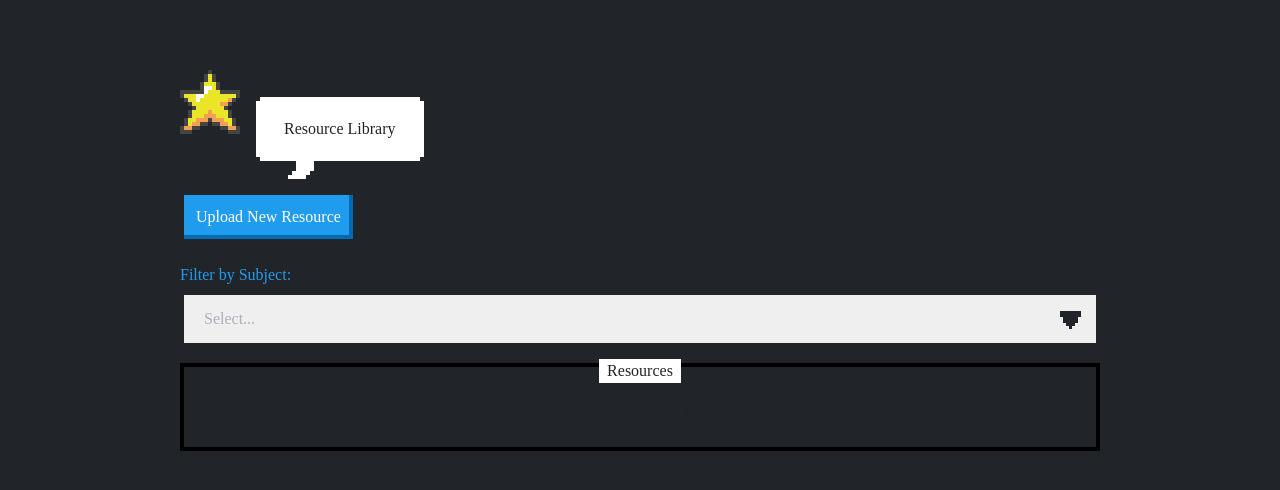
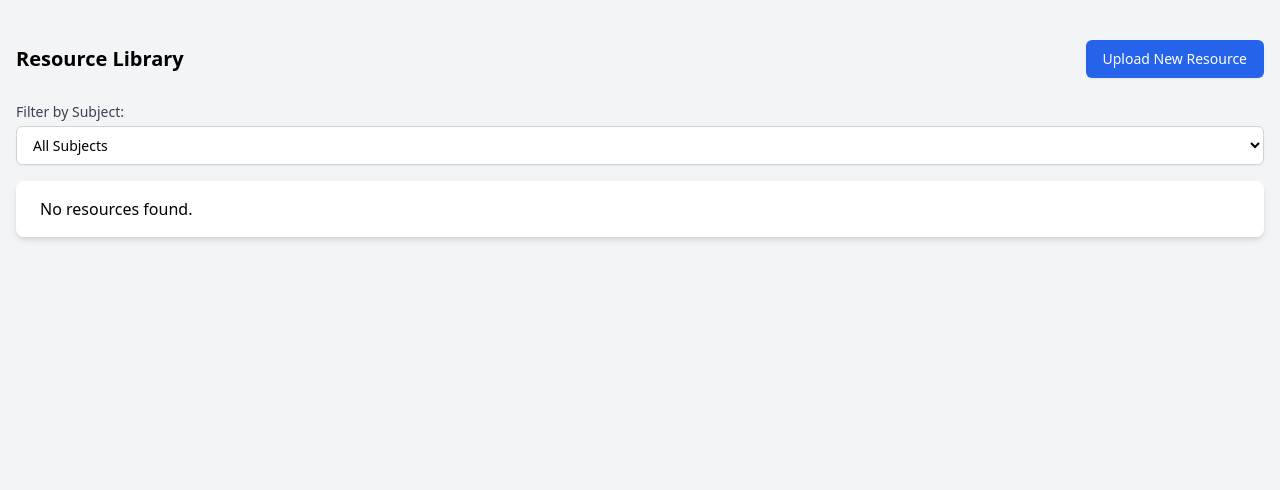
Before and after one commit to fvcl/exam-collection, a Flask app: page / in a window 1280 px wide. Shown: the top 490 px of the page. Run offline with Flask 3, Linux system fonts and the light colour scheme; data that the repository does not hold is empty; parts of the project's set-up code (start-up, migrations or seed data) failed here and were passed over; some libraries are stand-ins or nearby versions.

Commit message:
Revert "trial for nes.css transition"
This reverts commit 656db995c6356c40ca12fd274a061605583144cb.

```diff
--- a/exco/templates/index.html
+++ b/exco/templates/index.html
@@ -4,62 +4,68 @@
     <meta charset="UTF-8">
     <meta name="viewport" content="width=device-width, initial-scale=1.0">
     <title>Resource Library</title>
-    <!-- Include NES.css -->
-    <link rel="stylesheet" href="https://unpkg.com/nes.css/css/nes.min.css">
+    <!-- Include Tailwind CSS -->
+    <link href="https://cdn.jsdelivr.net/npm/tailwindcss@2.2.19/dist/tailwind.min.css" rel="stylesheet">
     <!-- Favicon -->
     <link rel="icon" href="{{ url_for('static', filename='favicon.ico') }}" type="image/x-icon">
 </head>
-<body style="background-color: #212529;">
-<div class="container" style="max-width: 960px; margin: 50px auto; padding: 20px;">
-    <section class="message-list">
-        <section class="message -left">
-            <i class="nes-icon is-large star"></i>
-            <div class="nes-balloon from-left">
-                <p>Resource Library</p>
+<body class="bg-gray-100">
+<div class="container mx-auto mt-10 px-4">
+    <div class="flex justify-between items-center mb-6">
+        <h1 class="text-xl font-semibold">Resource Library</h1>
+        <a href="{{ url_for('upload_page') }}"
+           class="inline-flex justify-center py-2 px-4 border border-transparent shadow-sm text-sm font-medium rounded-md text-white bg-blue-600 hover:bg-blue-700">Upload
+            New Resource</a>
     </div>
-        </section>
-    </section>
-
-    <a href="{{ url_for('upload_page') }}"
-       class="nes-btn is-primary">Upload New Resource</a>
-
     <!-- Filter Form -->
-    <div style="margin-top: 20px;">
+    <div class="mb-4">
         <form action="{{ url_for('index') }}" method="get">
-            <div class="nes-field">
-                <label for="course" class="nes-text is-primary">Filter by Subject:</label>
-                <div class="nes-select">
-                    <select required id="course" name="course" onchange="this.form.submit()">
-                        <option value="" disabled selected>Select...</option>
+            <label for="course" class="block text-sm font-medium text-gray-700">Filter by Subject:</label>
+            <select name="course" id="course" onchange="this.form.submit()"
+                    class="mt-1 block w-full py-2 px-3 border border-gray-300 bg-white rounded-md shadow-sm focus:outline-none focus:ring-indigo-500 focus:border-indigo-500 sm:text-sm">
+                <option value="">All Subjects</option>
                 {% for course in courses %}
-                            <option value="{{ course }}" {% if selected_course == course %} selected {% endif %}>{{ course }}</option>
+                    <option value="{{ course }}" {% if selected_course == course %}
+                            selected {% endif %}>{{ course }}</option>
                 {% endfor %}
             </select>
-                </div>
-            </div>
         </form>
     </div>
 
-    <div class="nes-container with-title is-centered" style="margin-top: 20px;">
-        <p class="title">Resources</p>
-        <ul class="nes-list is-disc">
+    <div class="bg-white overflow-hidden shadow-md sm:rounded-lg">
+    <ul class="divide-y divide-gray-200">
         {% for resource in resources %}
-                <li>
-                    <span class="nes-text is-primary">{{ resource.resource_type }} ({{ resource.filename.split('.')[-1] }})</span><br>
-                    <span>Uploaded by {{ resource.uploader }}</span><br>
-                    <span>{{ resource.course }} ({{ resource.age }} years ago)</span><br>
-                    <span>{{ 'Solution Available' if resource.has_solution else 'No Solution' }}</span><br>
+            <li class="px-6 py-4">
+                <div class="flex justify-between">
+                    <div class="flex-1 min-h-[100px]"> <!-- Apply minimum height here -->
+                        <div class="text-sm font-medium text-gray-900">{{ resource.resource_type }} ({{ resource.filename.split('.')[-1] }})
+                        </div>
+                        <div class="text-sm text-gray-500">Uploaded by {{ resource.uploader }}</div>
+                        <div class="text-sm text-gray-500">{{ resource.course }} ({{ resource.age }} years ago)
+                        </div>
+                        <div class="text-sm text-gray-500">{{ 'Solution Available' if resource.has_solution else 'No Solution' }}</div>
                         {% if resource.description %}
-                        <p>{{ resource.description }}</p>
+                            <p class="mt-2 text-sm text-gray-600">{{ resource.description }}</p>
                         {% endif %}
-                    <a href="{{ url_for('static', filename='data/' + resource.filename) }}" target="_blank" class="nes-btn is-success">Download</a>
-                    <a href="{{ url_for('file_details', file_id=resource.id) }}" class="nes-btn is-warning">Discussion</a>
+                    </div>
+                    <div class="flex flex-col items-center justify-center gap-4 sm:flex-row">
+                        <a href="{{ url_for('static', filename='data/' + resource.filename) }}" target="_blank"
+                           class="inline-block bg-blue-500 text-white hover:bg-blue-700 px-4 py-2 rounded-lg transition duration-150 ease-in-out text-center w-32">
+                            Download
+                        </a>
+                        <a href="{{ url_for('file_details', file_id=resource.id) }}"
+                           class="inline-block bg-green-500 text-white hover:bg-green-700 px-4 py-2 rounded-lg transition duration-150 ease-in-out text-center w-32">
+                            Discussion
+                        </a>
+                    </div>
+                </div>
             </li>
         {% else %}
-                <li>No resources found.</li>
+            <li class="px-6 py-4">No resources found.</li>
         {% endfor %}
     </ul>
 </div>
+
 </div>
 </body>
 </html>
```
Lines whose indentation alone changed are shown as unchanged.
